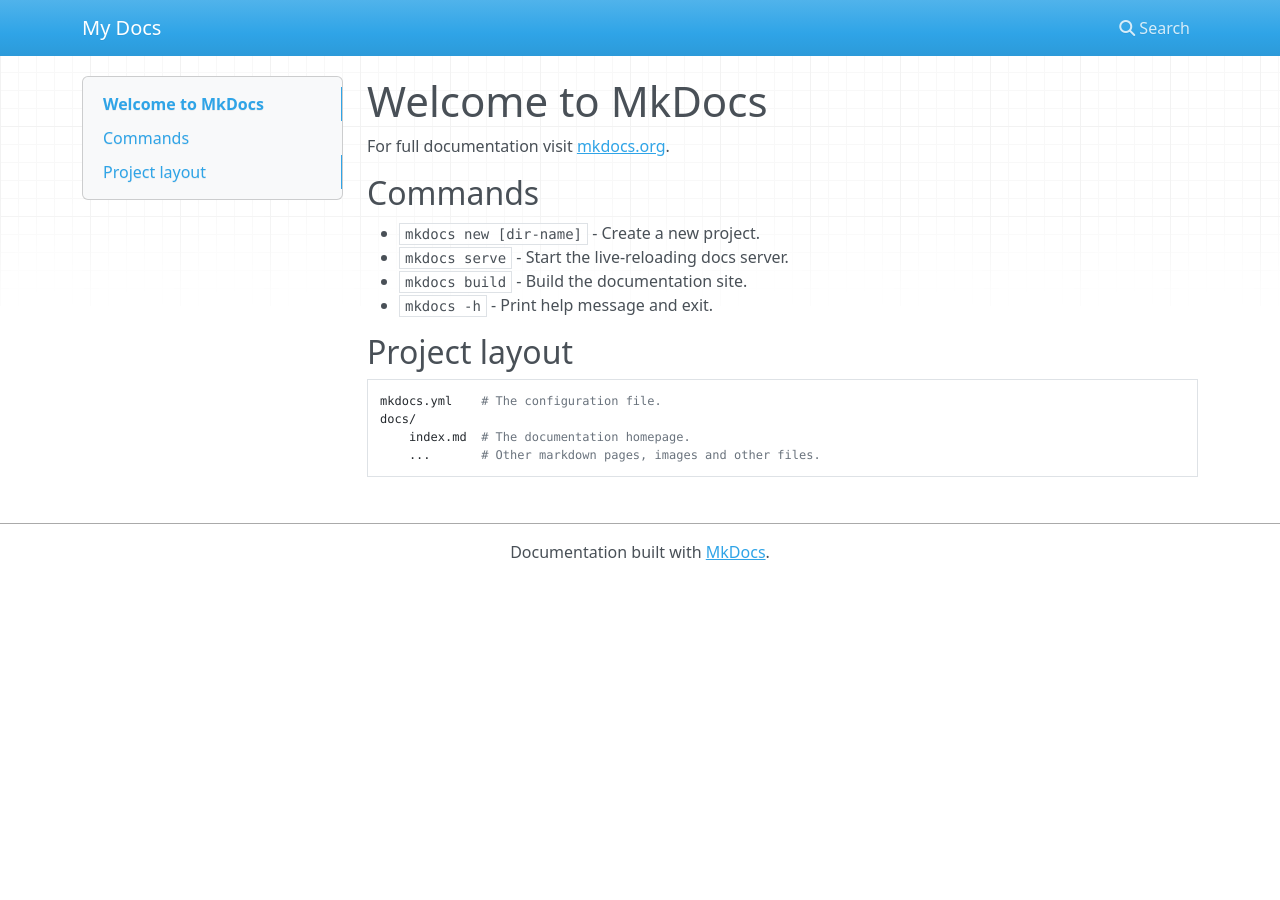
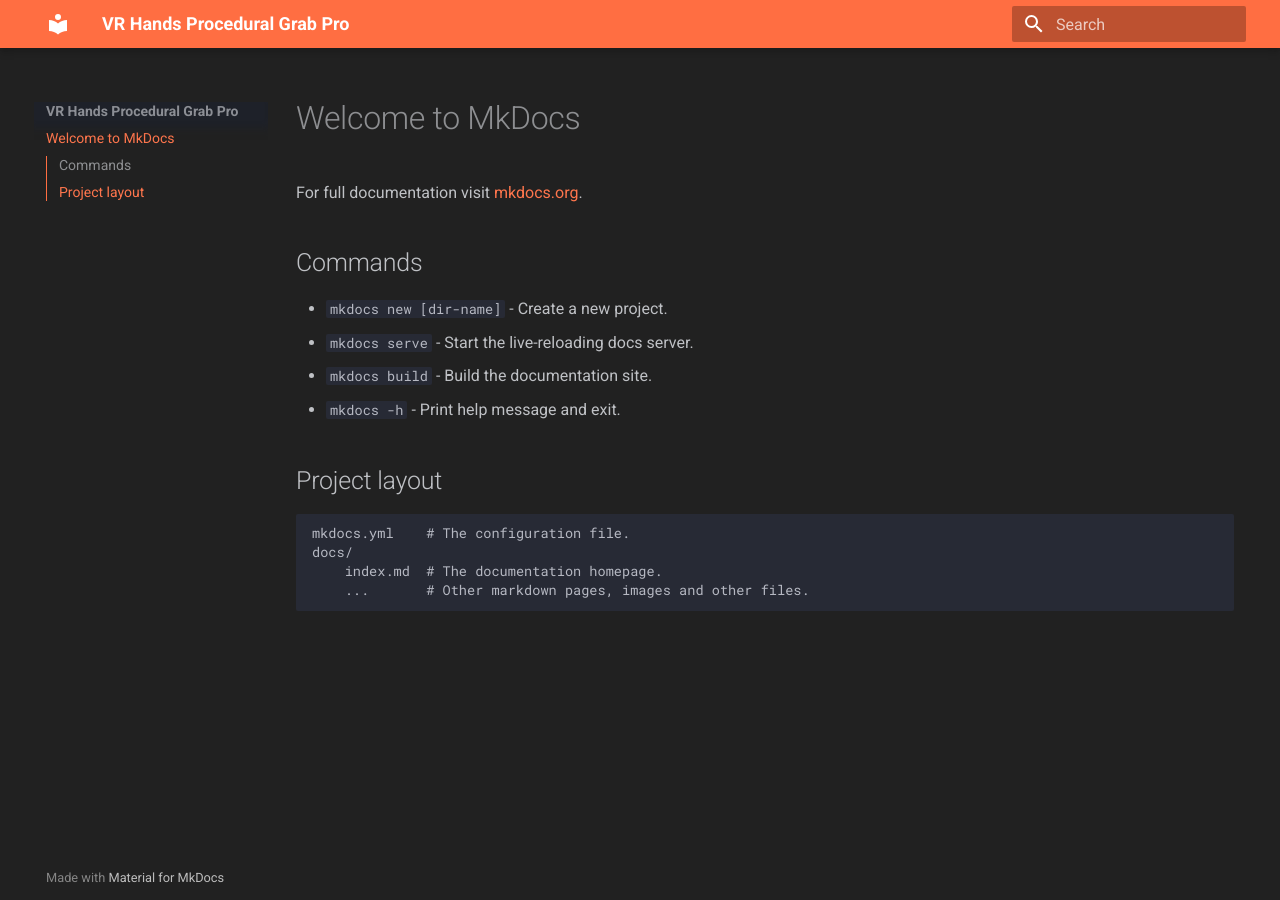
Before and after one commit to geektechdocs/vr-hands-procedural-grab-pro, an MkDocs documentation site: the page built from docs/index.md, in a window 1280 px wide. Built offline with MkDocs 1.6.1 and Material for MkDocs 9.7.7, drawn with Linux system fonts in a browser that asks for light colours; nearby versions of some CDN libraries.

Commit message:
Added css

```diff
--- /dev/null
+++ b/docs/stylesheets/extra.css
@@ -0,0 +1,27 @@
+/* Force the main documentation area (not just .md-main) to be dark gray everywhere */
+body,
+.md-main,
+.md-main__inner,
+.md-content,
+.md-content__inner,
+.md-typeset {
+    background-color: #212121 !important;
+}
+
+/* Also override possible dark theme body */
+[data-md-color-scheme="slate"] {
+    background-color: #212121 !important;
+}
+
+/* Match table background and text color to the page background */
+.md-typeset table,
+.md-typeset th,
+.md-typeset td {
+    background-color: #212121 !important;
+    color: #fff !important;
+    border-color: #444 !important;
+}
+
+.md-typeset tr:nth-child(even) td {
+    background-color: #282828 !important;
+}
--- a/mkdocs.yml
+++ b/mkdocs.yml
@@ -1 +1,32 @@
-site_name: My Docs
+site_name: VR Hands Procedural Grab Pro
+#site_url: https://geektechdocs.github.io/vr-hands-procedural-grab-pro/
+theme:
+
+  name: material
+  #icon:
+  #logo: images/logo.svg
+  #favicon: images/Icon14x12Gold.svg
+  features:
+    - toc.integrate
+    - navigation.expand
+
+
+  language: en
+  palette:
+    scheme: slate
+    primary: deep orange
+
+markdown_extensions:
+  - admonition
+  - pymdownx.emoji:
+      emoji_index: !!python/name:material.extensions.emoji.twemoji
+      emoji_generator: !!python/name:material.extensions.emoji.to_svg
+  - pymdownx.superfences
+  - pymdownx.keys
+
+extra_css:
+  - stylesheets/extra.css
+
+plugins:
+  - search
+  - glightbox
```
